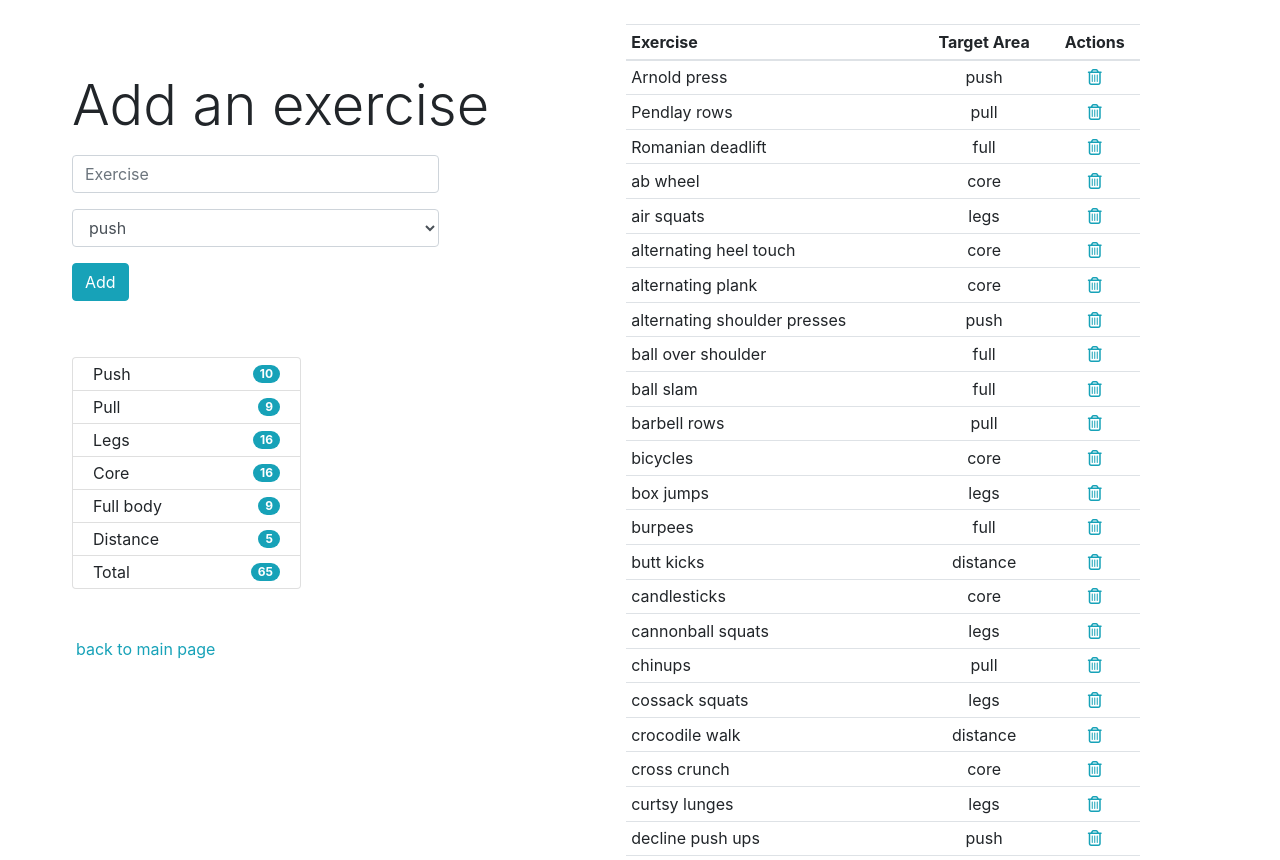
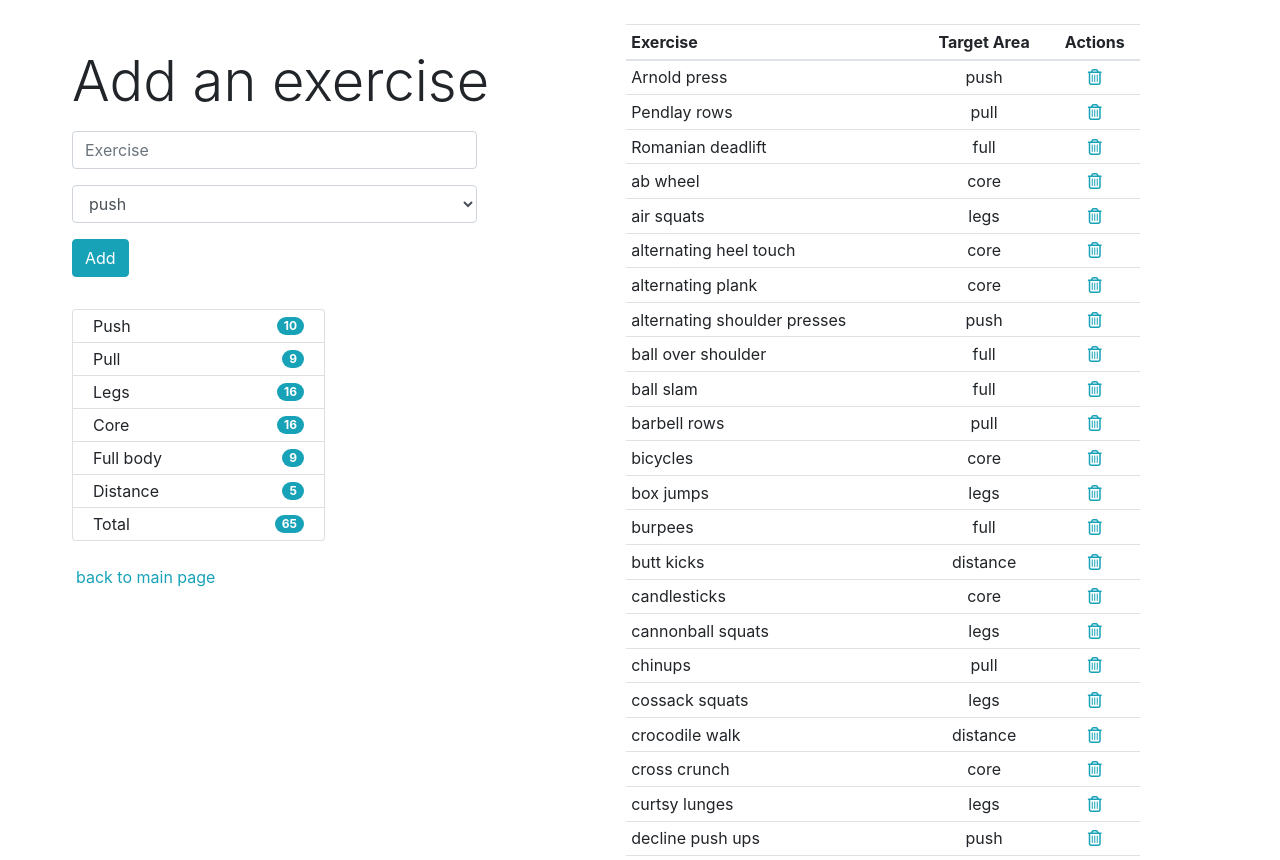
Before and after one commit to stpnzh/exercises, a Flask app: page /exercises in a window 1280 px wide. Shown: the top 860 px of the page. Run offline with Flask 2, Linux system fonts and the light colour scheme; data comes from the database, SQL or seed files in the repository; some libraries are stand-ins or nearby versions.

Commit message:
Update formatting with zoom at 100%

```diff
--- a/app/templates/exercises.html
+++ b/app/templates/exercises.html
@@ -10,7 +10,7 @@
 
 {% block body %}
 <div class='m-4 d-flex'>
-  <div class='p-5' style='width:45%'>
+  <div class='pl-5 pt-4' style='width:45%'>
     <div class='sticky-top'>
       <h1 class='display-4'>Add an exercise</h1>
       <form action='/exercises' method='POST' class='py-2' style='width:80%'>
@@ -29,7 +29,7 @@
         </div>
         <input type='submit' value='Add' class='btn btn-info'>
       </form>
-      <div class='pt-5' style='width:50%'>
+      <div class='pt-4' style='width:50%'>
         <ul class='list-group'>
           <li class="list-group-item d-flex justify-content-between align-items-center py-1">
             Push
@@ -61,7 +61,7 @@
           </li>
         </ul>
       </div>
-      <div class='pt-5 pl-1'>
+      <div class='pt-4 pl-1'>
         <a class='text-info' href='/' >back to main page</a>
       </div>
     </div>
--- a/app/templates/index.html
+++ b/app/templates/index.html
@@ -14,7 +14,7 @@
 <div class='d-flex flex-column align-items-center mt-5'>
   <h1 class='display-4'>Accessory Exercises Generator</h1>
 
-  <form method='POST' class='form-inline py-4'>
+  <form method='POST' class='form-inline py-3 pb-4'>
     <div class='form-group mx-sm-3 mb-2'>
       <select name='choose' class='form-control' >
         <option value='upper'>upper body</option>
@@ -24,10 +24,10 @@
     <input class='btn btn-info mb-2' type='submit' value='generate'>
   </form>
 
-  <table class='table table-bordered' style='width:30%'>
+  <table class='table table-bordered table-sm' style='width:30%'>
     <tr>
       <th>Type</th>
-      <th>Exercises for <em class='text-info'>{{ target_body }} body</em></th>
+      <th>Exercises for <span class='text-info'>{{ target_body }} body</span></th>
     </tr>
 
     {% if target_body == 'upper' %}
```
